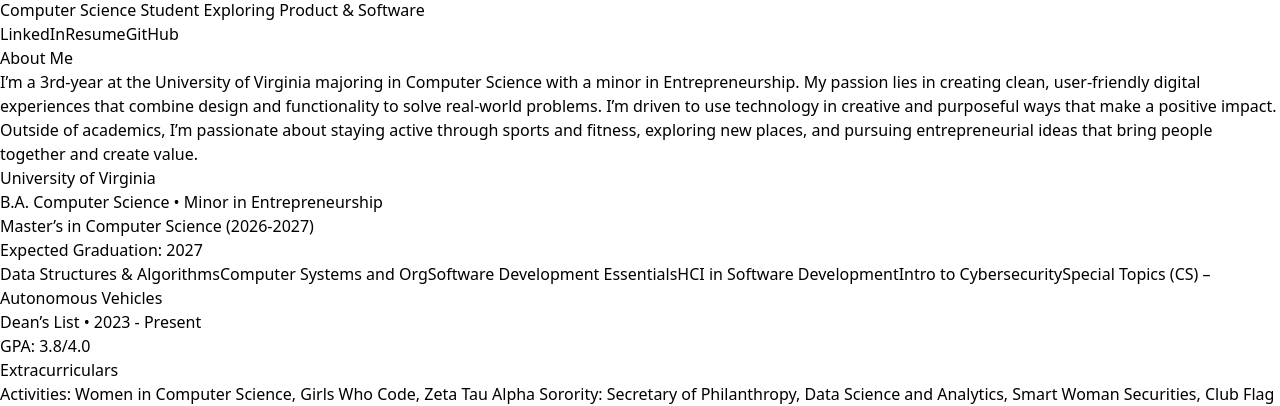
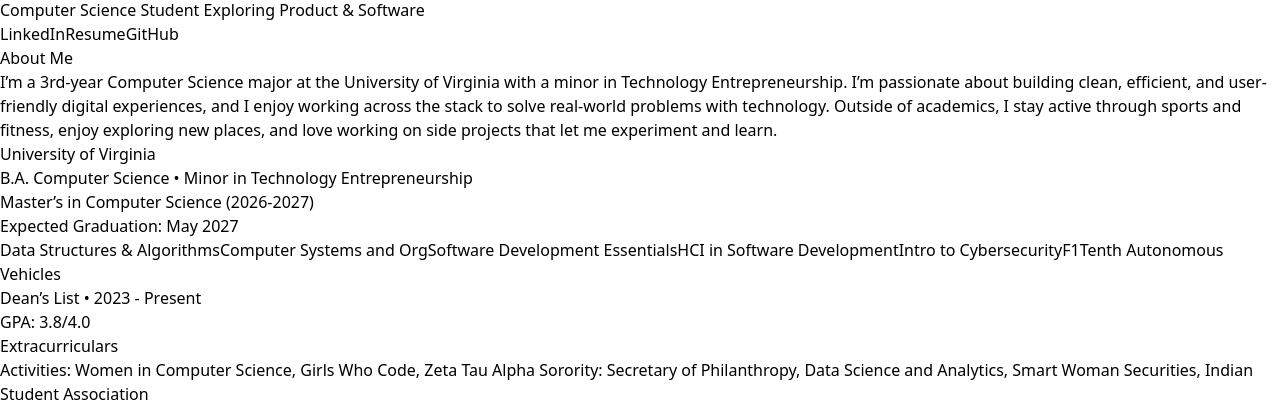
Before and after one commit to sruthidacherla/personal_website, a React (Vite) app in the folder my-project/: page / in a window 1280 px wide. Shown: the part 398-804 px from the top of the page. Built offline with nearby package versions, Linux system fonts and the light colour scheme.

Commit message:
about me section

```diff
--- a/my-project/src/components/About.jsx
+++ b/my-project/src/components/About.jsx
@@ -12,14 +12,10 @@
                 </span>
         </h1>
         <p className="text-lg text-gray-300 leading-relaxed mb-16">
-          I’m a 3rd-year at the University of Virginia majoring in Computer Science
-          with a minor in Entrepreneurship. My passion lies in creating clean,
-          user-friendly digital experiences that combine design and functionality
-          to solve real-world problems. I’m driven to use technology in creative
-          and purposeful ways that make a positive impact. Outside of academics,
-          I’m passionate about staying active through sports and fitness, exploring
-          new places, and pursuing entrepreneurial ideas that bring people together
-          and create value.
+        I’m a 3rd-year Computer Science major at the University of Virginia with a minor in Technology Entrepreneurship.
+        I’m passionate about building clean, efficient, and user-friendly digital experiences, and I enjoy working across the stack to
+        solve real-world problems with technology. Outside of academics, I stay active through sports and fitness, enjoy exploring new places,
+        and love working on side projects that let me experiment and learn.
         </p>
 
                 <div className="mx-auto max-w-3xl">
@@ -30,10 +26,10 @@
                         University of Virginia
                         </h3>
                         <p className="text-gray-400 italic">
-                        B.A. Computer Science • Minor in Entrepreneurship <br />
+                        B.A. Computer Science • Minor in Technology Entrepreneurship <br />
                         Master’s in Computer Science (2026-2027)
                         </p>
-                        <p className="text-gray-300">Expected Graduation: 2027</p>
+                        <p className="text-gray-300">Expected Graduation: May 2027</p>
 
                         {/* classes */}
                         <div className="mt-4 flex flex-wrap justify-center gap-3">
@@ -53,7 +49,7 @@
                         Intro to Cybersecurity
                         </span>
                         <span className="px-4 py-1.5 rounded-full text-sm bg-gradient-to-r from-teal-400 to-green-500">
-                        Special Topics (CS) – Autonomous Vehicles
+                        F1Tenth Autonomous Vehicles
                         </span>
                         </div>
                     </div>
@@ -77,7 +73,6 @@
                             Zeta Tau Alpha Sorority: Secretary of Philanthropy,
                             Data Science and Analytics,
                             Smart Woman Securities,
-                            Club Flag Football,
                             Indian Student Association </p>
                     </div>
                     </div>
```
